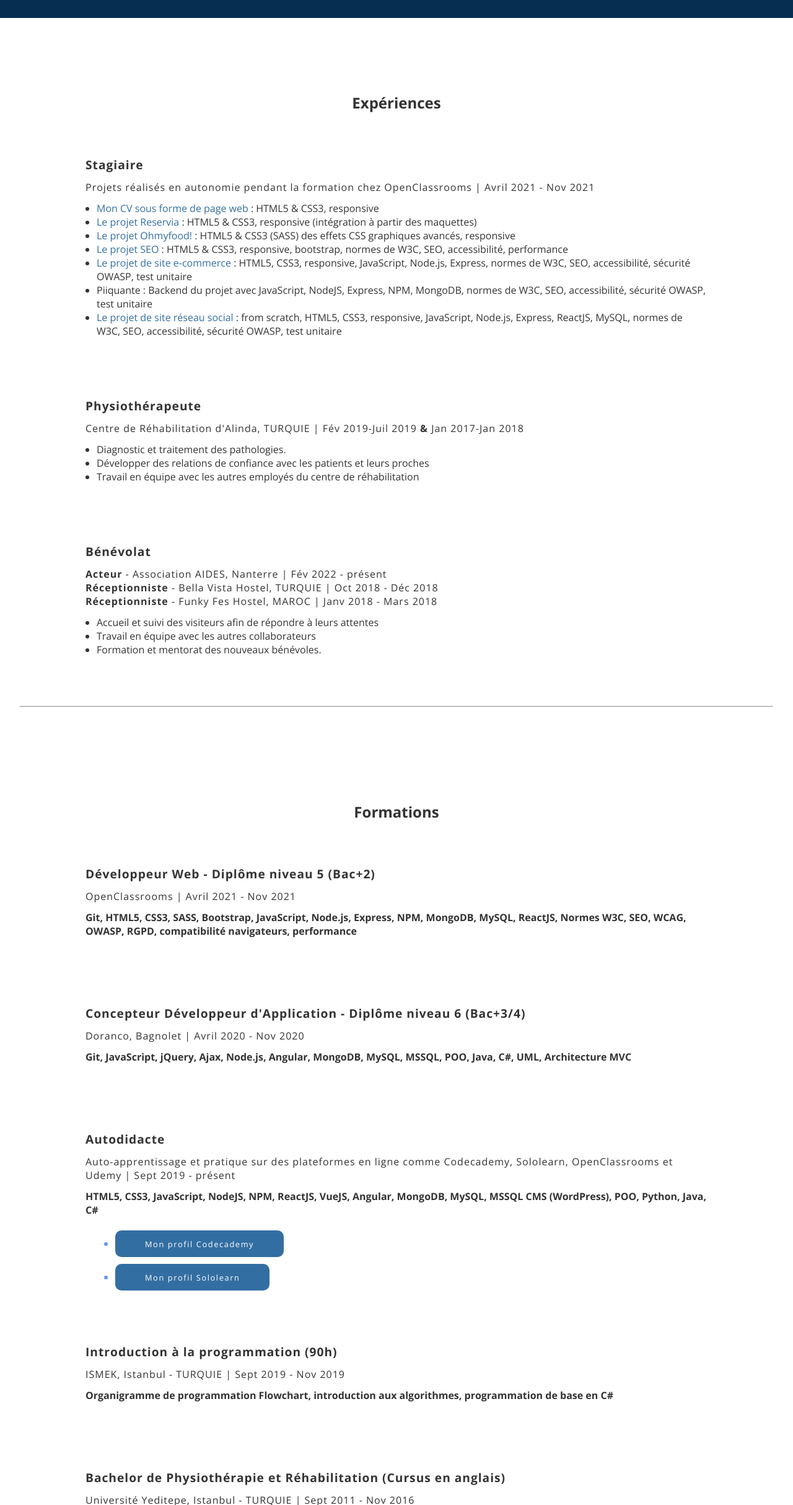
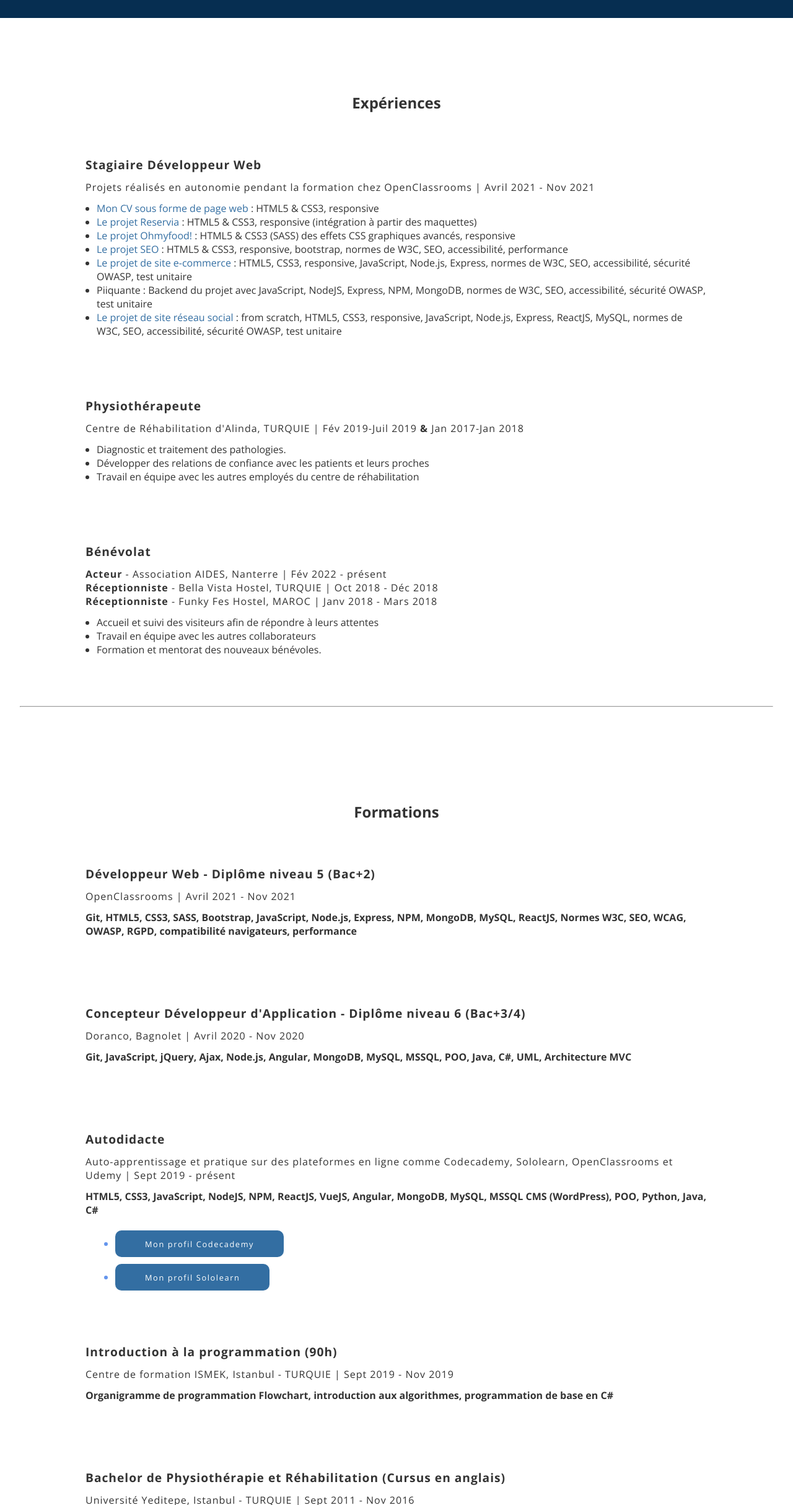
Before and after one commit to BarisMacaroglu/CV_Baris_Macaroglu, a plain HTML site: page index.html in a window 1280 px wide. Shown: the part 1087-3515 px from the top of the page at 62% size. Drawn offline with nearby package versions, Linux system fonts and the light colour scheme.

Commit message:
Modification

```diff
--- a/index.html
+++ b/index.html
@@ -191,7 +191,7 @@
             <div class="frame">
 
                 <div class="info">
-                    <div class="title">Stagiaire</div>
+                    <div class="title">Stagiaire Développeur Web</div>
                     <div class="description">Projets réalisés en autonomie pendant la formation chez OpenClassrooms | Avril 2021 - Nov 2021</div>
                     <div class="exp"></div>
                     <div class="principal_activity">
@@ -299,7 +299,7 @@
 
                 <div class="info">
                     <div class="title">Introduction à la programmation (90h) </div>
-                    <div class="description">ISMEK, Istanbul - TURQUIE | Sept 2019 - Nov 2019</div>
+                    <div class="description">Centre de formation ISMEK, Istanbul - TURQUIE | Sept 2019 - Nov 2019</div>
                     <div class="exp">Organigramme de programmation Flowchart, introduction aux algorithmes, programmation de base en C#</div>
                 </div>
             </div>
```
